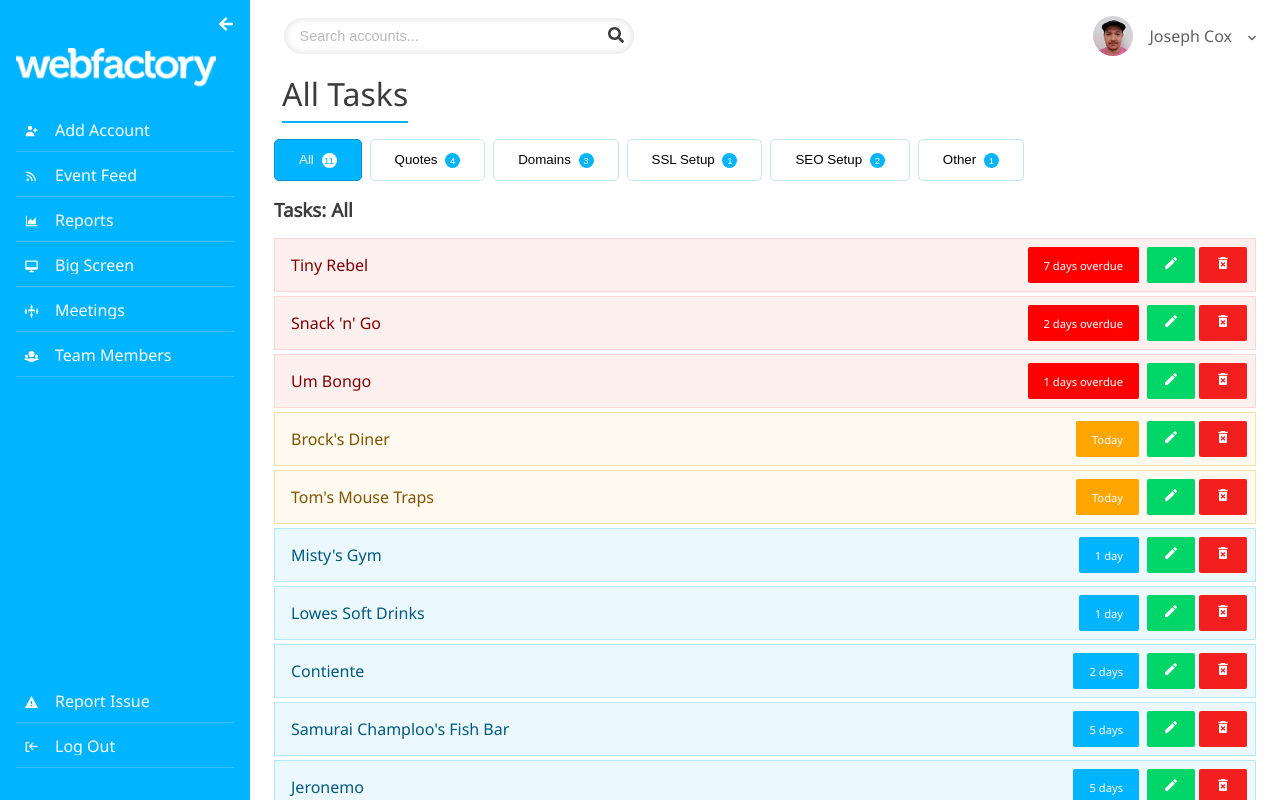
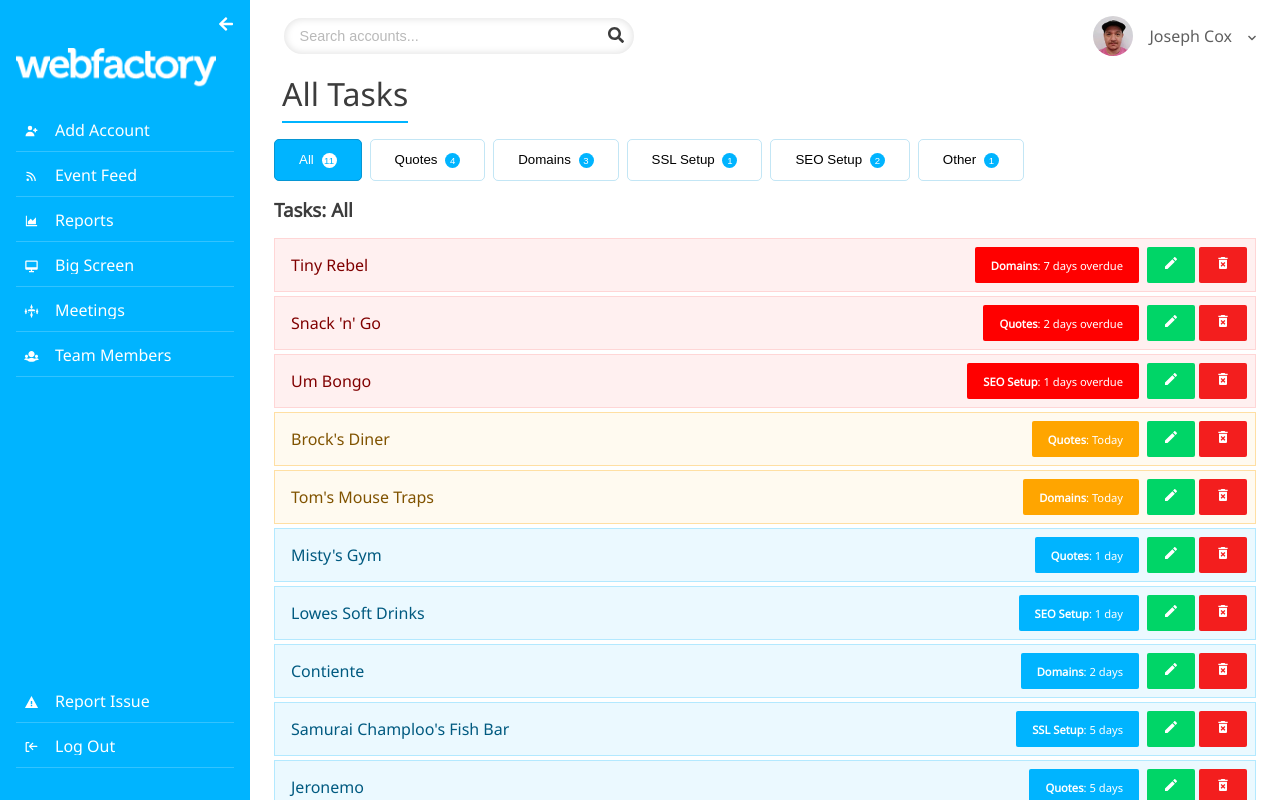
Before and after one commit to joejcox/workflow, a React (Create React App) app: page /user/all-tasks in a window 1280 px wide. Built offline with nearby package versions, Linux system fonts and the light colour scheme.

Commit message:
added task type to the task item list for clarification under all tab

```diff
--- a/src/components/Tasks/TaskItem.js
+++ b/src/components/Tasks/TaskItem.js
@@ -3,7 +3,7 @@ import { Link } from "react-router-dom";
 import { MdModeEdit, MdDeleteForever } from "react-icons/md";
 import styles from "./TaskItem.module.scss";
 
-const TaskItem = ({ name, days, daysDue, overdue }) => {
+const TaskItem = ({ name, days, daysDue, overdue, type }) => {
   return (
     <article
       className={`
@@ -21,7 +21,7 @@ const TaskItem = ({ name, days, daysDue, overdue }) => {
           daysDue === 0 ? `${styles.task_days__today}` : ""
         } ${overdue ? `${styles.task_days__overdue}` : ""}`}
       >
-        {days}
+        <strong>{type}</strong>: {days}
       </span>
 
       <div className={styles.task_buttons}>
--- a/src/components/Tasks/Tasks.js
+++ b/src/components/Tasks/Tasks.js
@@ -90,6 +90,7 @@ const Tasks = () => {
               account_name,
               days,
               days: { days_due, overdue },
+              type,
             }) => {
               return (
                 <TaskItem
@@ -98,6 +99,7 @@ const Tasks = () => {
                   days={getDaysDue(days)}
                   overdue={overdue}
                   daysDue={days_due}
+                  type={type}
                 />
               );
             }
```
